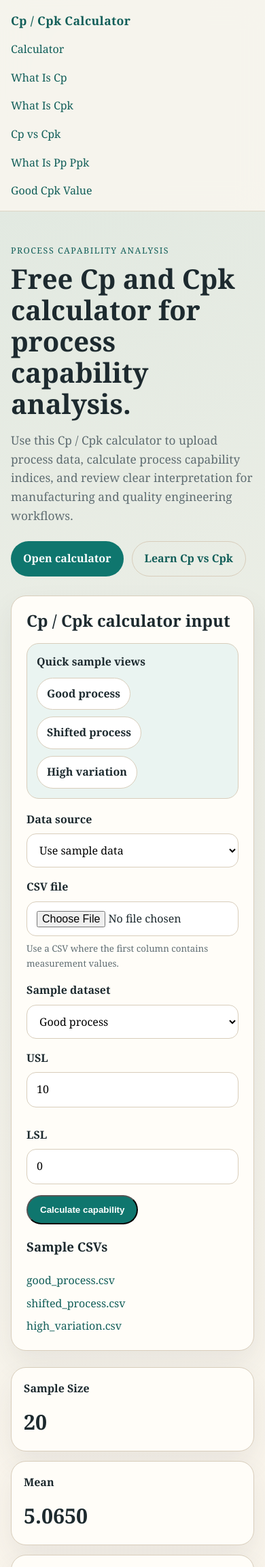
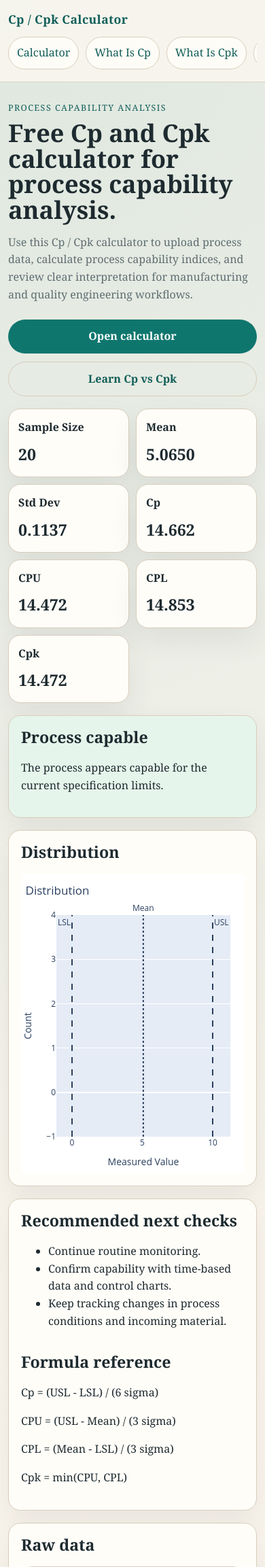
Before and after one commit to ryo0905-eng/cp-cpk-calculator-python, a Flask app: page / in a window 390 px wide. Shown: the top 2305 px of the page at 68% size. Run offline with Flask 3, Linux system fonts and the light colour scheme; some libraries are stand-ins or nearby versions.

Commit message:
スマホ用にcssを修正

```diff
--- a/static/style.css
+++ b/static/style.css
@@ -168,6 +168,10 @@ h1 {
 .results-column {
     display: grid;
     gap: 18px;
+}
+
+.form-panel {
+    align-self: start;
 }
 
 .field,
@@ -364,6 +368,14 @@ td {
         grid-template-columns: 1fr;
     }
 
+    .form-panel {
+        order: 2;
+    }
+
+    .results-column {
+        order: 1;
+    }
+
     .metrics-grid {
         grid-template-columns: repeat(2, minmax(0, 1fr));
     }
@@ -374,16 +386,9 @@ td {
         position: static;
     }
 
-    .nav-shell,
-    .site-nav,
-    .field-row,
-    .metrics-grid {
-        grid-template-columns: 1fr;
-    }
-
-    .nav-shell,
-    .site-nav {
-        display: grid;
+    .container,
+    .narrow {
+        width: min(100% - 24px, 1120px);
     }
 
     .support-strip {
@@ -395,7 +400,117 @@ td {
         justify-content: flex-start;
     }
 
+    .nav-shell {
+        display: grid;
+        gap: 12px;
+        padding: 14px 0;
+    }
+
+    .site-nav {
+        display: flex;
+        flex-wrap: nowrap;
+        gap: 10px;
+        overflow-x: auto;
+        padding-bottom: 4px;
+        -webkit-overflow-scrolling: touch;
+        scrollbar-width: none;
+    }
+
+    .site-nav::-webkit-scrollbar {
+        display: none;
+    }
+
+    .site-nav a {
+        flex: 0 0 auto;
+        white-space: nowrap;
+        padding: 10px 12px;
+        border: 1px solid var(--line);
+        border-radius: 999px;
+        background: rgba(255, 253, 248, 0.92);
+    }
+
+    .hero,
+    .content-hero {
+        padding: 28px 0 18px;
+    }
+
     h1 {
-        font-size: 2.5rem;
+        font-size: 2.25rem;
+        line-height: 1.05;
+    }
+
+    h2 {
+        font-size: 1.45rem;
+    }
+
+    .hero-copy {
+        font-size: 1rem;
+    }
+
+    .hero-links,
+    .field-row,
+    .sample-switcher-actions,
+    .support-actions {
+        display: grid;
+        grid-template-columns: 1fr;
+    }
+
+    .button,
+    .chip-button {
+        width: 100%;
+        min-height: 48px;
+    }
+
+    .app-grid {
+        gap: 18px;
+    }
+
+    .panel,
+    .metric-card {
+        border-radius: 18px;
+    }
+
+    .panel {
+        padding: 18px;
+    }
+
+    .metrics-grid {
+        grid-template-columns: 1fr 1fr;
+        gap: 10px;
+    }
+
+    .metric-card {
+        padding: 14px;
+    }
+
+    .metric-card strong {
+        margin-top: 8px;
+        font-size: 1.45rem;
+    }
+
+    .sample-switcher {
+        padding: 12px;
+        border-radius: 16px;
+    }
+
+    input,
+    select {
+        min-height: 48px;
+    }
+
+    th,
+    td {
+        padding: 9px 10px;
+        font-size: 0.94rem;
+    }
+
+    .table-wrap {
+        max-height: 260px;
+    }
+
+    .support-link-fallback {
+        display: inline-block;
+        width: 100%;
+        text-align: center;
     }
 }
```
